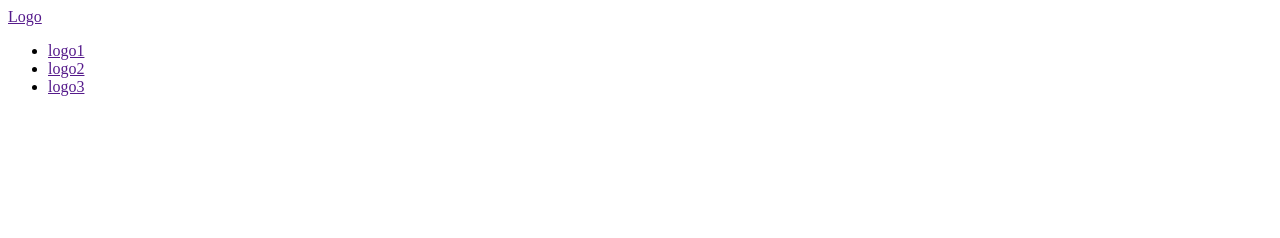
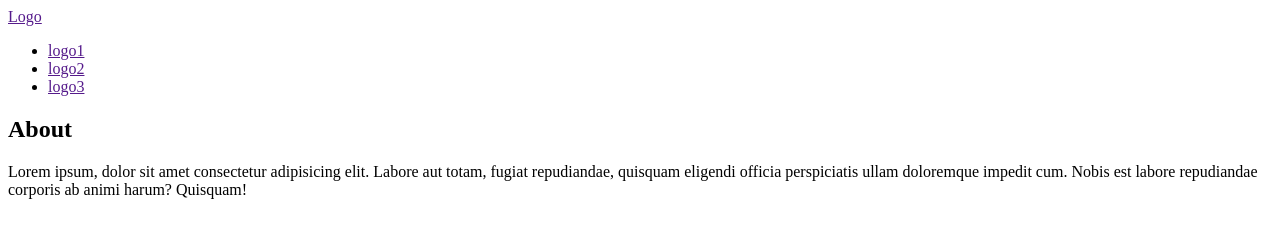
Before and after one commit to oleksandr-vasylenko/blended1, a plain HTML site: page index.html in a window 1280 px wide. Drawn offline with Linux system fonts and the light colour scheme.

Commit message:
Created section about

```diff
--- a/index.html
+++ b/index.html
@@ -24,6 +24,10 @@
 			</nav>
 
 		</header>
+		<section>
+			<h1>About</h1>
+			<p>Lorem ipsum, dolor sit amet consectetur adipisicing elit. Labore aut totam, fugiat repudiandae, quisquam eligendi officia perspiciatis ullam doloremque impedit cum. Nobis est labore repudiandae corporis ab animi harum? Quisquam!
+		</section>
 
 	</body>
 </html>
```
